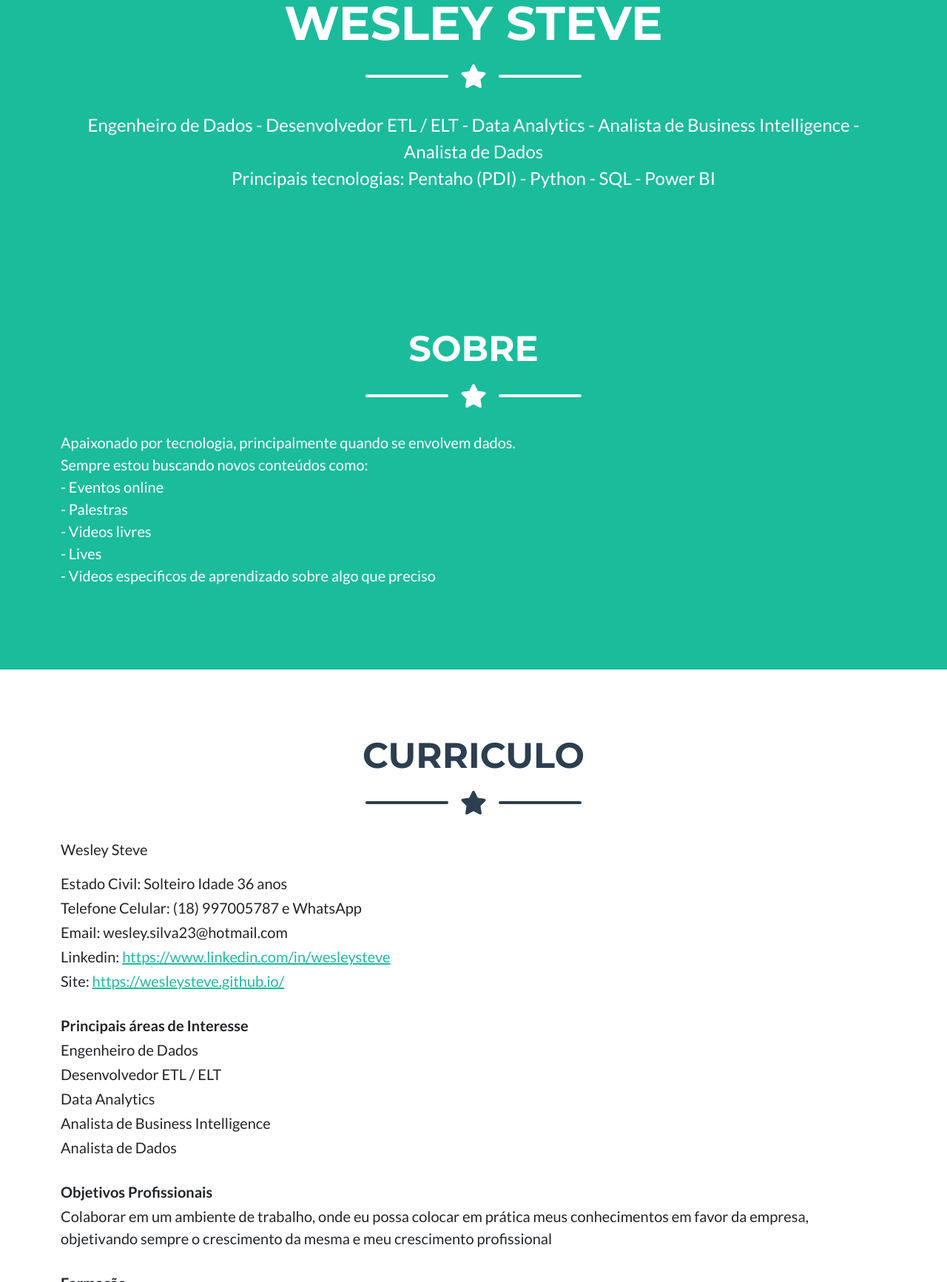
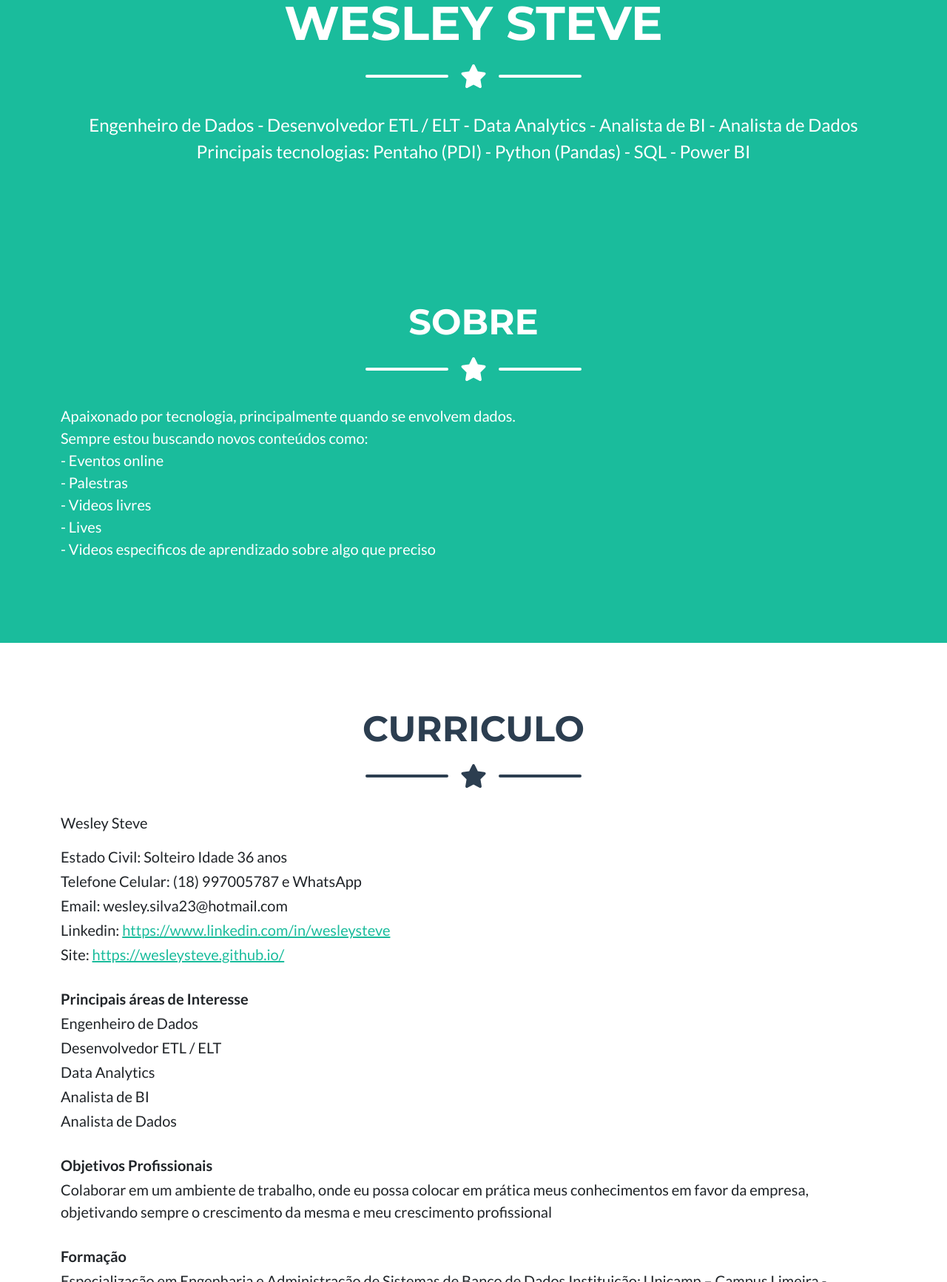
Before and after one commit to WesleySteve/WesleySteve.github.io, a plain HTML site: page index.html in a window 1280 px wide. Shown: the part 485-2218 px from the top of the page at 74% size. Drawn offline with nearby package versions, Linux system fonts and the light colour scheme.

Commit message:
atualizado areas e curriculo

```diff
--- a/index.html
+++ b/index.html
@@ -49,8 +49,8 @@
                 </div>
                 <!-- Masthead Subheading-->
                 <p class="masthead-subheading font-weight-light mb-0">
-                    Engenheiro de Dados - Desenvolvedor ETL / ELT - Data Analytics - Analista de Business Intelligence - Analista de Dados <br />
-                    Principais tecnologias: Pentaho (PDI) - Python - SQL - Power BI
+                    Engenheiro de Dados - Desenvolvedor ETL / ELT - Data Analytics - Analista de BI - Analista de Dados <br />
+                    Principais tecnologias: Pentaho (PDI) - Python (Pandas) - SQL - Power BI
                 </p>
             </div>
         </header>
@@ -143,7 +143,7 @@
                                     Data Analytics
                                 </div>
                                 <div>
-                                    Analista de Business Intelligence
+                                    Analista de BI
                                 </div>
                                 <div>
                                     Analista de Dados
```
